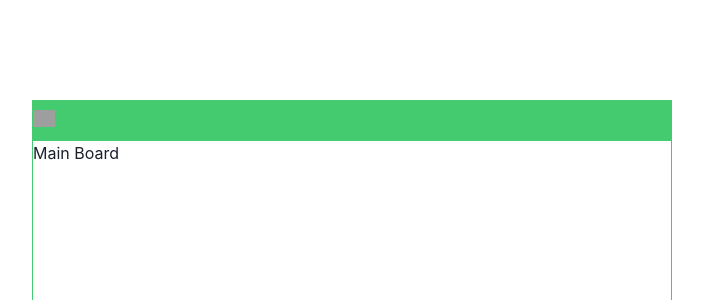
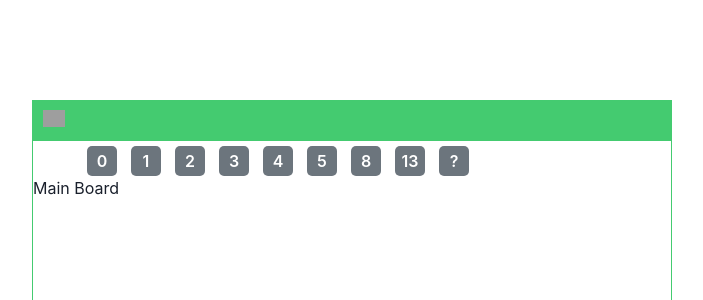
Before and after one commit to muratcan23/clone-Story-Estimate, a React (Create React App) app: page / in a window 1280 px wide. Shown: the top 300 px of the page, without its empty margins (288-991 px from the left). Built offline with nearby package versions, Linux system fonts and the light colour scheme; grey boxes are pictures that could not be loaded.

Commit message:
implement votes component

```diff
--- a/src/Components/Board.tsx
+++ b/src/Components/Board.tsx
@@ -1,11 +1,13 @@
 import { Box, Center, Text } from "@chakra-ui/react";
 import User from "./User";
+import Votes from "./Votes";
 
 const Board = () => {
   return (
     <Center h="100vh" w="100vw">
       <Box border="1.5px solid #44cb70" w="50vw" h="75vh">
         <User />
+        <Votes />
         <Text>Main Board</Text>
       </Box>
     </Center>
--- a/src/Components/Icons/HamburgerIcon.tsx
+++ b/src/Components/Icons/HamburgerIcon.tsx
@@ -2,7 +2,7 @@ import { Box, Image } from "@chakra-ui/react";
 
 const HamburgerIcon = () => {
   return (
-    <Box w="22px" h="22px" mr="auto">
+    <Box w="22px" h="22px" mr="auto" ml="10px">
       <Image
         bg="#44cb70"
         src="https://i.pinimg.com/originals/26/9d/d1/269dd16fa1f5ff51accd09e7e1602267.png"
--- /dev/null
+++ b/src/Components/Votes.tsx
@@ -0,0 +1,29 @@
+import { Box, Flex, Text } from "@chakra-ui/react";
+const POINTS = [0, 1, 2, 3, 4, 5, 8, 13, "?"];
+
+const Votes = () => {
+  return (
+    <Flex mb="auto" mr="auto" ml="40px">
+      {POINTS.map((point) => (
+        <Box
+          key={point}
+          as="button"
+          h="30px"
+          w="30px"
+          borderRadius="5px"
+          bg="#6c757d"
+          _hover={{ bg: "#585f69" }}
+          m="5px 0 auto 14px"
+          alignItems="center"
+          justifyContent="center"
+        >
+          <Text color="white" fontSize="16px" fontWeight="semibold">
+            {point}
+          </Text>
+        </Box>
+      ))}
+    </Flex>
+  );
+};
+
+export default Votes;
```
